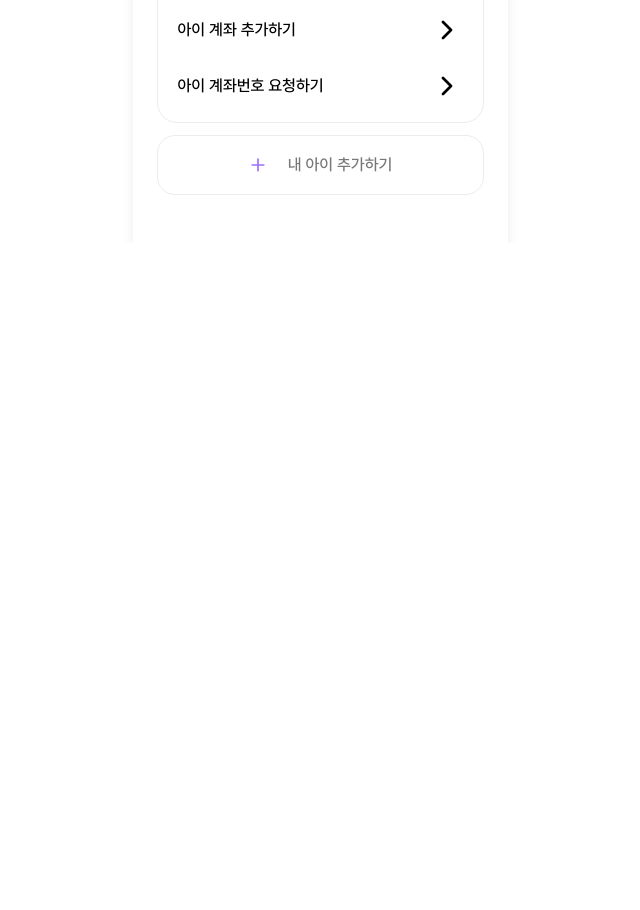
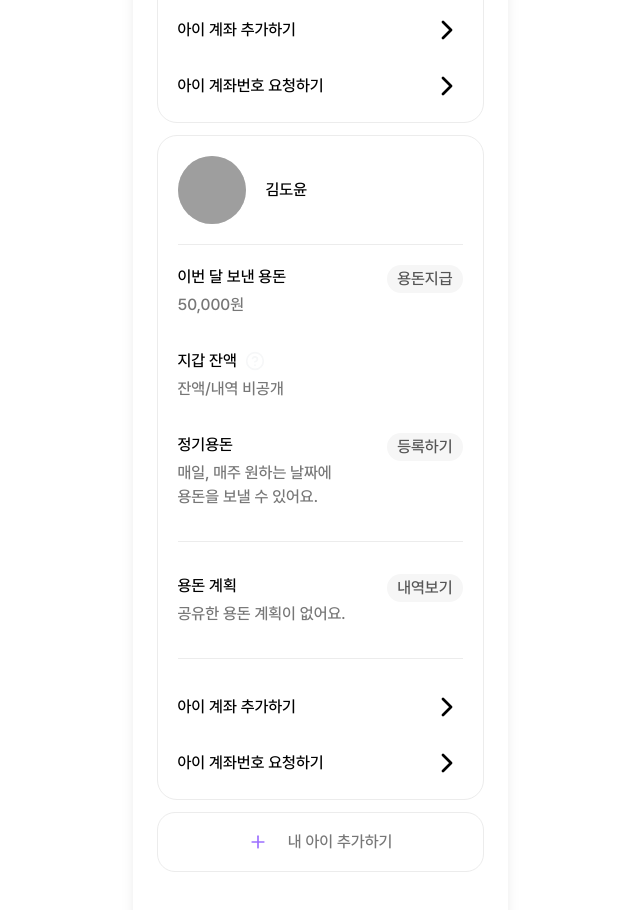
Before and after one commit to hana-connect/frontend, a Next.js app: page /wallet in a window 1280 px wide. Shown: the part 1400-2310 px from the top of the page, without its empty margins (320-960 px from the left). Before the commit the page ends 1643 px from the top, so only its background shows below. Built offline with nearby package versions, Linux system fonts and the light colour scheme; grey boxes are pictures that could not be loaded.

Commit message:
feat(wallet): 아이 컴포넌트 아이 배열로 관리
내 지갑 UI

HF-65

```diff
--- a/src/app/wallet/(main)/_components/MyKidSection.tsx
+++ b/src/app/wallet/(main)/_components/MyKidSection.tsx
@@ -15,11 +15,12 @@ type KidInfo = {
 };
 
 type MyKidSectionProps = {
-  kid?: KidInfo;
+  kids?: KidInfo[];
 };
 
-function MyKidSection({ kid }: MyKidSectionProps) {
-  const mockKid: KidInfo = kid ?? {
+function MyKidSection({ kids }: MyKidSectionProps) {
+  const mockKids: KidInfo[] = kids ?? [
+    {
       id: 1,
       name: "김채현",
       imageSrc: "/images/kid-avatar.png",
@@ -27,22 +28,55 @@ function MyKidSection({ kid }: MyKidSectionProps) {
       walletBalanceText: "잔액/내역 비공개",
       regularAllowanceText: "매일, 매주 원하는 날짜에\n용돈을 보낼 수 있어요.",
       allowancePlanText: "공유한 용돈 계획이 없어요.",
-  };
+    },
+    {
+      id: 2,
+      name: "김도윤",
+      imageSrc: "/images/kid-avatar.png",
+      monthlyAllowance: 50000,
+      walletBalanceText: "잔액/내역 비공개",
+      regularAllowanceText: "매일, 매주 원하는 날짜에\n용돈을 보낼 수 있어요.",
+      allowancePlanText: "공유한 용돈 계획이 없어요.",
+    },
+  ];
 
   return (
     <section className="pb-8">
       <h2 className="text-heading-24-b">아이관리</h2>
-      <div className="mt-6 rounded-[20px] border border-grey-5 bg-white px-5 py-5">
+
+      <div className="mt-6 space-y-3">
+        {mockKids.map((kid) => {
+          return <KidCard key={kid.id} kid={kid} />;
+        })}
+      </div>
+
+      <Link
+        href="/"
+        className="mt-3 flex h-[60px] w-full items-center justify-center rounded-[18px] border border-grey-5 text-body-16-m text-grey-6"
+      >
+        <Plus size={20} className="mr-5 text-brand-purple-1" />내 아이 추가하기
+      </Link>
+    </section>
+  );
+}
+
+type KidCardProps = {
+  kid: KidInfo;
+};
+
+function KidCard({ kid }: KidCardProps) {
+  return (
+    <div className="rounded-[20px] border border-grey-5 bg-white px-5 py-5">
       <div className="flex items-center gap-5">
         <div className="relative h-[68px] w-[68px] shrink-0 overflow-hidden rounded-full bg-grey-4">
           <Image
             src="/svg/ic_child.svg"
-              alt={`${mockKid.name} 프로필`}
+            alt={`${kid.name} 프로필`}
             fill
             className="object-cover"
           />
         </div>
-          <p className="text-body-16-m">{mockKid.name}</p>
+        <p className="text-body-16-m">{kid.name}</p>
       </div>
 
       <div className="my-5 border-t border-grey-5" />
@@ -50,9 +84,9 @@ function MyKidSection({ kid }: MyKidSectionProps) {
       <div className="space-y-8">
         <InfoRow
           title="이번 달 보낸 용돈"
-            description={formatMoney(mockKid.monthlyAllowance)}
+          description={formatMoney(kid.monthlyAllowance)}
           actionLabel="용돈지급"
-            href={`/kid/${mockKid.id}/allowance`}
+          href={`/kid/${kid.id}/allowance`}
         />
 
         <InfoRow
@@ -62,15 +96,14 @@ function MyKidSection({ kid }: MyKidSectionProps) {
               <CircleHelp size={20} className="text-grey-7" />
             </span>
           }
-            description={mockKid.walletBalanceText}
+          description={kid.walletBalanceText}
         />
 
         <InfoRow
           title="정기용돈"
-            description={mockKid.regularAllowanceText}
+          description={kid.regularAllowanceText}
           actionLabel="등록하기"
-            href={`/kid/${mockKid.id}/regular-allowance`}
-            preserveLineBreak
+          href={`/kid/${kid.id}/regular-allowance`}
         />
       </div>
 
@@ -78,9 +111,9 @@ function MyKidSection({ kid }: MyKidSectionProps) {
 
       <InfoRow
         title="용돈 계획"
-          description={mockKid.allowancePlanText}
+        description={kid.allowancePlanText}
         actionLabel="내역보기"
-          href={`/kid/${mockKid.id}/allowance-plan`}
+        href={`/kid/${kid.id}/allowance-plan`}
       />
 
       <div className="my-8 border-t border-grey-5" />
@@ -88,22 +121,14 @@ function MyKidSection({ kid }: MyKidSectionProps) {
       <div className="space-y-6">
         <ArrowLinkRow
           label="아이 계좌 추가하기"
-            href={`/kid/${mockKid.id}/account/add`}
+          href={`/kid/${kid.id}/account/add`}
         />
         <ArrowLinkRow
           label="아이 계좌번호 요청하기"
-            href={`/kid/${mockKid.id}/account/request`}
+          href={`/kid/${kid.id}/account/request`}
         />
       </div>
     </div>
-
-      <Link
-        href="/"
-        className="mt-3 flex h-[60px] w-full items-center justify-center rounded-[18px] border border-grey-5 text-body-16-m text-grey-6"
-      >
-        <Plus size={20} className="text-brand-purple-1 mr-5" />내 아이 추가하기
-      </Link>
-    </section>
   );
 }
 
@@ -112,7 +137,6 @@ type InfoRowProps = {
   description: string;
   actionLabel?: string;
   href?: string;
-  preserveLineBreak?: boolean;
 };
 
 function InfoRow({ title, description, actionLabel, href }: InfoRowProps) {
@@ -120,7 +144,7 @@ function InfoRow({ title, description, actionLabel, href }: InfoRowProps) {
     <div className="flex items-start justify-between gap-4">
       <div className="min-w-0">
         <p className="text-body-16-m text-black">{title}</p>
-        <p className="mt-1 text-body-16-m text-grey-6 whitespace-pre-line">
+        <p className="mt-1 whitespace-pre-line text-body-16-m text-grey-6">
           {description}
         </p>
       </div>
```
Lines whose indentation alone changed are shown as unchanged.
